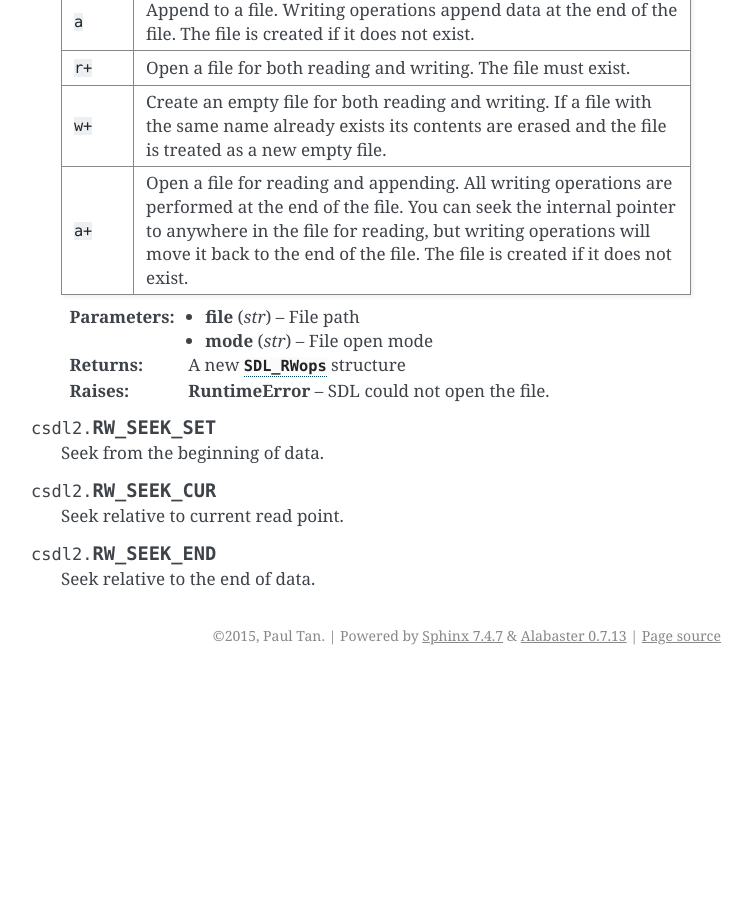
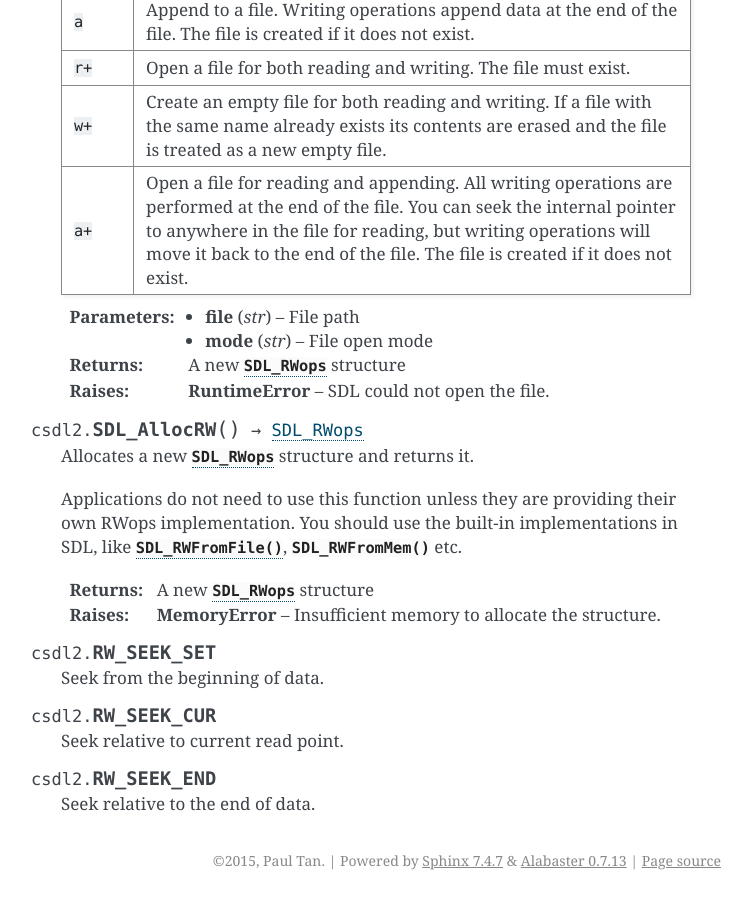
Before and after one commit to pyokagan/pycsdl2, a Sphinx documentation site: the page built from docs/source/api/rwops.rst, in a window 1280 px wide and 900 px high, scrolled down 1557 px. Shown: the whole window, without its empty margins (389-1141 px from the left). Built offline with Sphinx 7.4.7, drawn with Linux system fonts in a browser that asks for light colours; before the commit the page ends 2232 px from its top, so only the background shows below that.

Commit message:
docs/api/rwops: document SDL_AllocRW()

```diff
--- a/docs/source/api/rwops.rst
+++ b/docs/source/api/rwops.rst
@@ -94,6 +94,17 @@ of data streams.
    :returns: A new :class:`SDL_RWops` structure
    :raises RuntimeError: SDL could not open the file.
 
+.. function:: SDL_AllocRW() -> SDL_RWops
+
+   Allocates a new :class:`SDL_RWops` structure and returns it.
+
+   Applications do not need to use this function unless they are providing
+   their own RWops implementation. You should use the built-in implementations
+   in SDL, like :func:`SDL_RWFromFile`, :func:`SDL_RWFromMem` etc.
+
+   :returns: A new :class:`SDL_RWops` structure
+   :raises MemoryError: Insufficient memory to allocate the structure.
+
 .. data:: RW_SEEK_SET
 
    Seek from the beginning of data.
```
